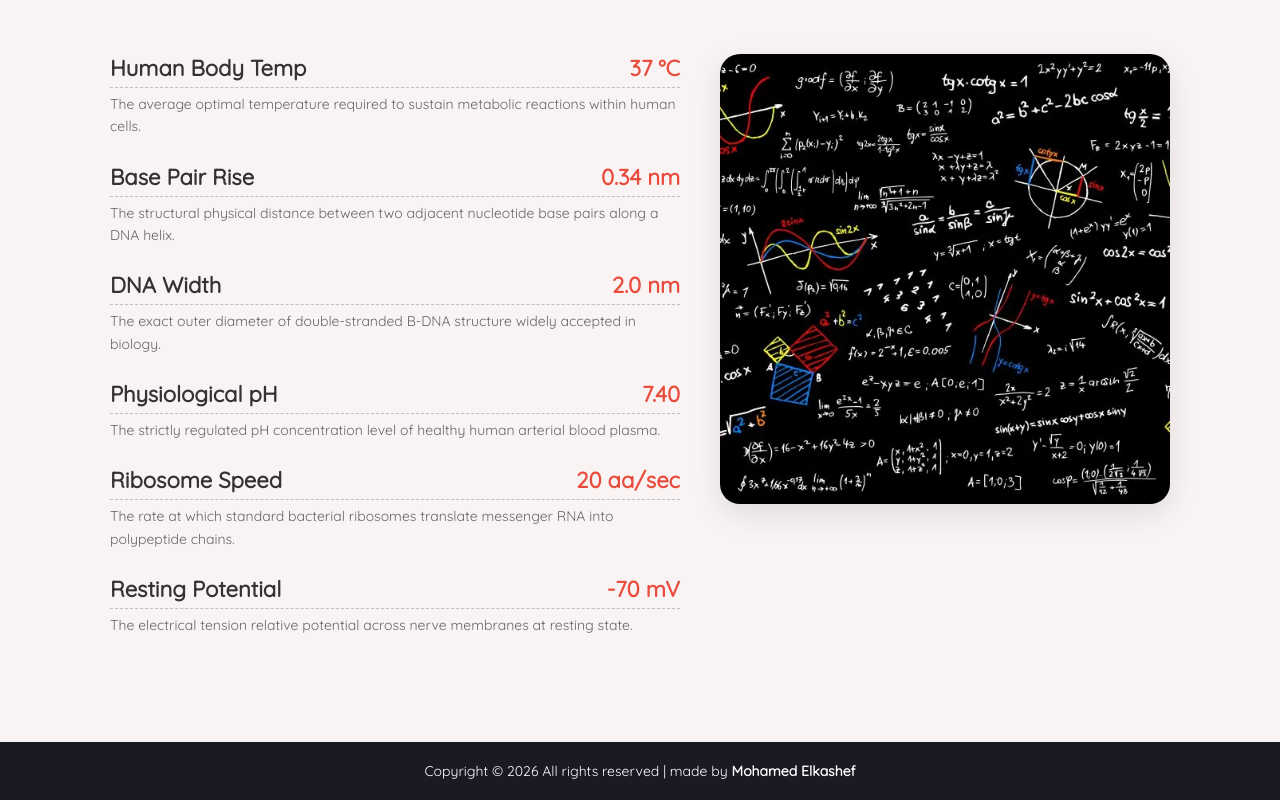
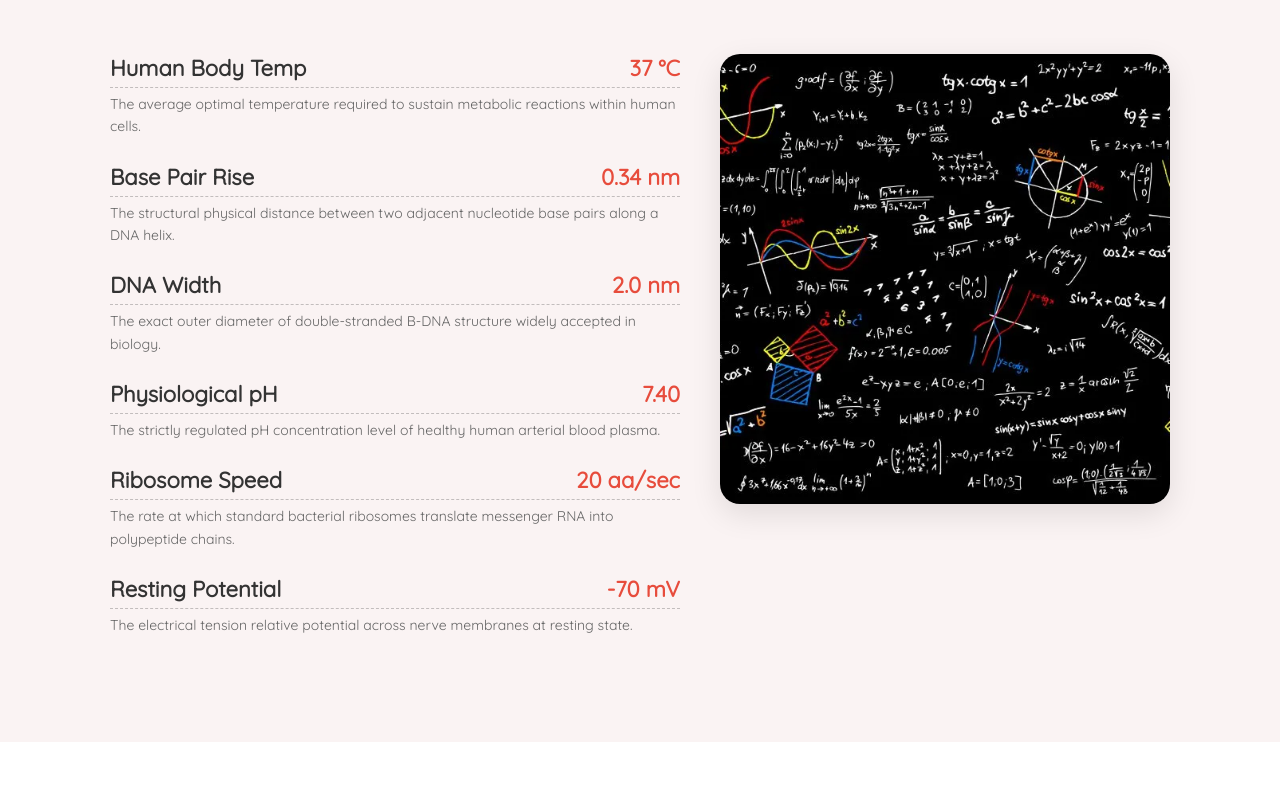
Before and after one commit to mohamed1024042-rgb/constant-numbers, a plain HTML site: page index.html in a window 1280 px wide. Shown: the part 3742-4542 px from the top of the page. After the commit the page ends 4484 px from the top, so only its background shows below. Drawn offline with Linux system fonts and the light colour scheme.

Commit message:
Update index.html

```diff
--- a/index.html
+++ b/index.html
@@ -195,10 +195,6 @@
         </section>
     </main>
 
-    <footer id="footer">
-        <p>Copyright &copy; 2026 All rights reserved | made by <b> <a href="https://mohamedelkashef.com"
-                    target="_blank"> Mohamed Elkashef</a> </b></p>
-    </footer>
 </body>
 
 </html>
```
